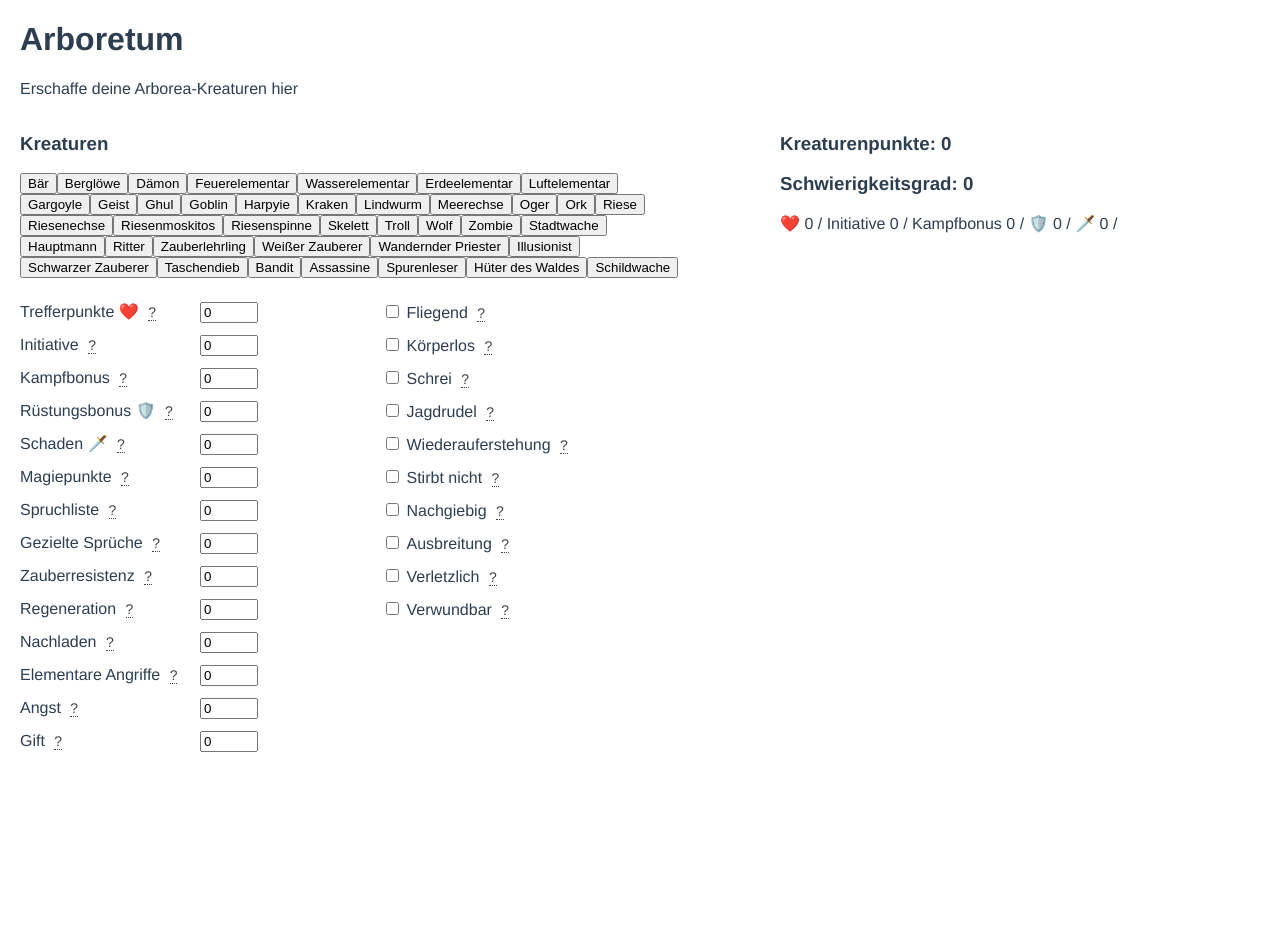
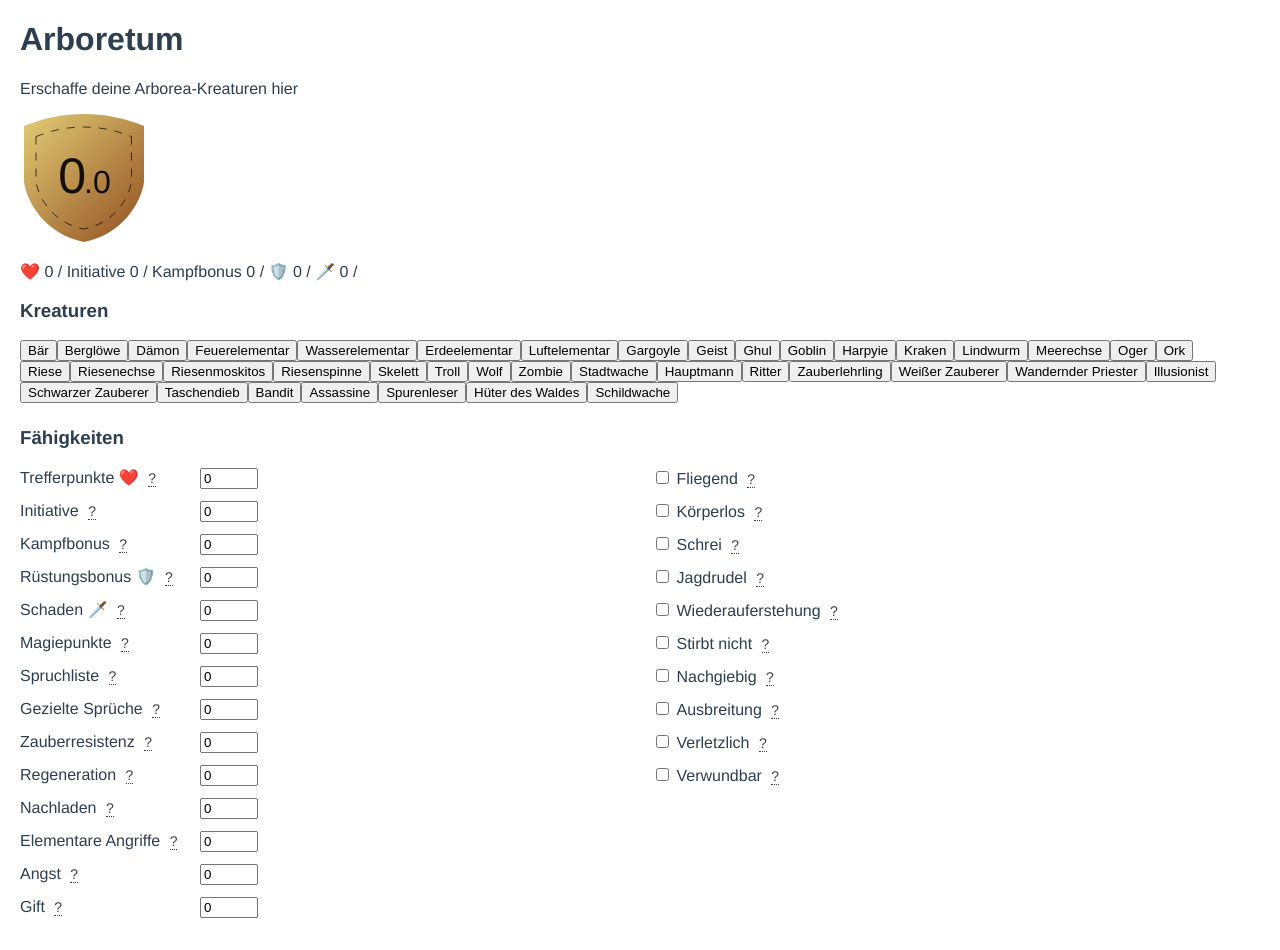
Before and after one commit to johannesschweig/arboretum, a Vue app: page /#/ in a window 1280 px wide. Shown: the top 950 px of the page. Before the commit the page ends 822 px from the top, so only its background shows below. Built offline with nearby package versions, Linux system fonts and the light colour scheme.

Commit message:
nice difficulty icon

```diff
--- a/src/components/Creator.vue
+++ b/src/components/Creator.vue
@@ -2,10 +2,12 @@
   <div>
     <h1>Arboretum</h1>
     <p>Erschaffe deine Arborea-Kreaturen hier</p>
-    <div id='container'>
-      <div id='left'>
+    <!-- SG, treasure and string  -->
+    <Result />
+    <!-- Monsters -->
     <TemplateSelector />
     <!-- Attributes -->
+    <h3>Fähigkeiten</h3>
     <div id='attributes'>
       <Attribute
         :key='i'
@@ -13,43 +15,25 @@
         :data='el' />
       </div>
   </div>
-      <div id='right'>
-        <h3>Kreaturenpunkte: {{kp}}</h3>
-        <h3>Schwierigkeitsgrad: {{sg}}</h3>
-        <p>{{ attrString }}</p>
-      </div>
-    </div>
-  </div>
 </template>
 
 <script>
 import { alias } from '../data/bestiary'
 import Attribute from './Attribute.vue'
+import Result from './Result.vue'
 import TemplateSelector from './TemplateSelector.vue'
-import { mapActions, mapState } from 'vuex'
-import { getAttrString } from '../utils'
 
 export default {
   components: {
     Attribute,
+    Result,
     TemplateSelector
   },
   data () {
     return {
       alias,
     }
-  },
-  computed: {
-    ...mapState({
-      kp: state => state.kpTotal,
-      sg: state => state.sg,
-      attr: state => state.attr
-    }),
-    attrString() {
-      return getAttrString(this.attr)
   }
-  },
-
 }
 </script>
 
@@ -70,12 +54,6 @@ input {
   width: 200px;
 }
 
-#container {
-  display: grid;
-  grid-template-columns: 3fr 2fr;
-  column-gap: 100px;
-}
-
 #attributes {
   display: grid;
   grid-template-rows: repeat(14, 1fr);
--- /dev/null
+++ b/src/components/Result.vue
@@ -0,0 +1,77 @@
+<template>
+  <div>
+    <svg width="128" height="128" viewBox="0 0 128 128" fill="none" xmlns="http://www.w3.org/2000/svg">
+      <g>
+        <path fill-rule="evenodd" clip-rule="evenodd" d="M124 12.0645C88.4476 -2.80508 45.0269 -5.18348 4 12.0362V68.0882C6.64583 88.0379 25.3339 120.865 64 128C102.666 120.865 121.354 88.0379 124 68.0882V12.0645Z" fill="url(#paint0_linear)"/>
+        <path d="M16 22.6509V67.2549C18.0941 83.1699 32.9621 109.346 63.7451 115" stroke="black" stroke-opacity="0.7" stroke-dasharray="8 8"/>
+        <path d="M111.49 22.6509V67.2549C109.396 83.1699 94.5282 109.346 63.7451 115" stroke="black" stroke-opacity="0.7" stroke-dasharray="8 8"/>
+        <path d="M16 22.6508C48.6677 8.82992 83.2733 10.7591 111.543 22.6953" stroke="black" stroke-opacity="0.7" stroke-dasharray="8 8"/>
+      </g>
+        <text fill="black" fill-opacity="0.9" xml:space="preserve" style="white-space: pre" font-family="Helvetica Neue" font-size="50" letter-spacing="0em">
+          <tspan :x="doubleDigit ? '23.4336' : '38.2168'" y="79.475">{{formattedSg.number}}</tspan>
+        </text>
+        <text fill="black" fill-opacity="0.9" xml:space="preserve" style="white-space: pre" font-family="Helvetica Neue" font-size="32" letter-spacing="0em">
+          <tspan :x="doubleDigit ? '77' : '64'" y="78.824">.{{formattedSg.decimal}}</tspan>
+        </text>
+        <text id="kp" fill="black" fill-opacity="0.7" xml:space="preserve" style="white-space: pre" font-family="Helvetica Neue" font-size="12" letter-spacing="0em">
+          <tspan x="64" y="110" text-anchor="middle">{{this.kp}}</tspan>
+        </text>
+      <defs>
+        <linearGradient id="paint0_linear" x1="4" y1="9" x2="108.075" y2="112.925" gradientUnits="userSpaceOnUse">
+        <stop stop-color="#DFC873"/>
+        <stop offset="1" stop-color="#9B5E2A"/>
+        </linearGradient>
+      </defs>
+    </svg>
+
+
+
+    <p>{{ attrString }}</p>
+  </div>
+</template>
+
+<script>
+import { mapState } from 'vuex'
+import { getAttrString } from '../utils'
+
+export default {
+  computed: {
+    ...mapState({
+      kp: state => state.kpTotal,
+      sg: state => state.sg,
+      attr: state => state.attr
+    }),
+    attrString() {
+      return getAttrString(this.attr)
+    },
+    formattedSg() {
+      let decimal
+      if (String(this.sg).length === 1) {
+        decimal = 0
+      } else {
+        decimal = String(this.sg).slice(-1)
+      }
+      return {
+        number: Math.floor(this.sg),
+        decimal
+      }
+    },
+    doubleDigit() {
+      return String(this.formattedSg.number).length === 2
+    }
+  }
+}
+</script>
+
+<style scoped>
+svg #kp {
+  display: none;
+}
+
+svg:hover #kp{
+  display: block;
+}
+#kp {
+  color: red;
+}
+</style>
```
Lines whose indentation alone changed are shown as unchanged.
